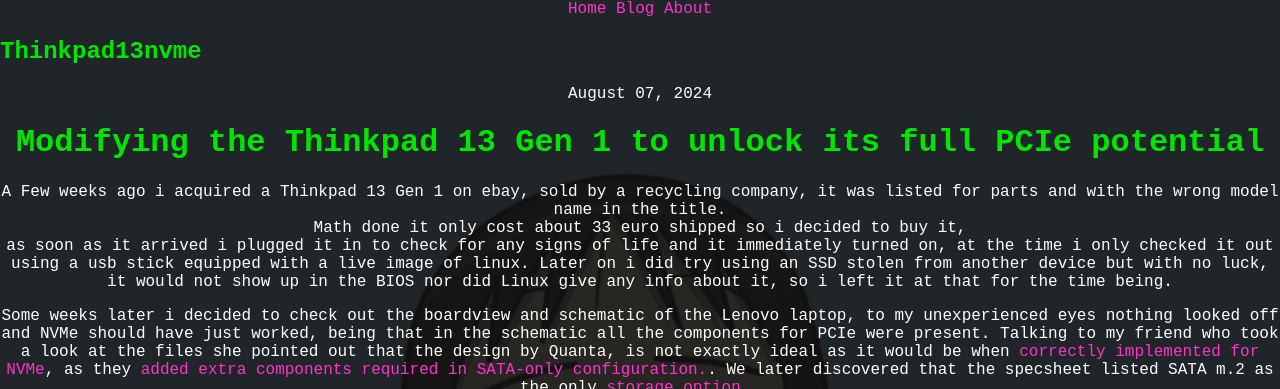
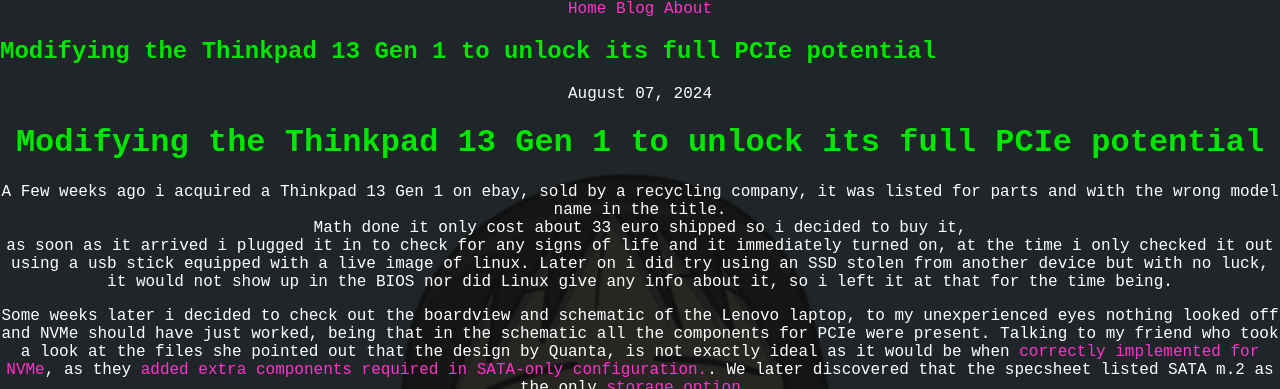
Before and after one commit to ambraglow/ambraglow.github.io, a Jekyll site: the page built from _posts/2024-08-07-thinkpad13nvme.md, in a window 1280 px wide and 900 px high, cut to the strip 0-389 px from the top of the window. Built offline with Jekyll 4.4.1, drawn with Linux system fonts in a browser that asks for light colours; some web fonts are replaced; our own code applies the rules of GitHub Pages for plain Markdown files.

Commit message:
Update 2024-08-07-thinkpad13nvme.md

```diff
--- a/_posts/2024-08-07-thinkpad13nvme.md
+++ b/_posts/2024-08-07-thinkpad13nvme.md
@@ -1,3 +1,7 @@
+---
+layout: post
+title: Modifying the Thinkpad 13 Gen 1 to unlock its full PCIe potential
+---
 # Modifying the Thinkpad 13 Gen 1 to unlock its full PCIe potential
 A Few weeks ago i acquired a Thinkpad 13 Gen 1 on ebay, sold by a recycling company, it was listed for parts
 and with the wrong model name in the title.
```
